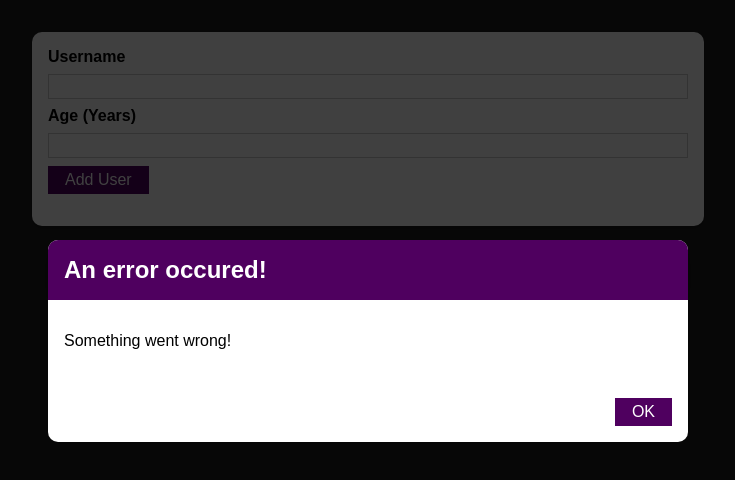
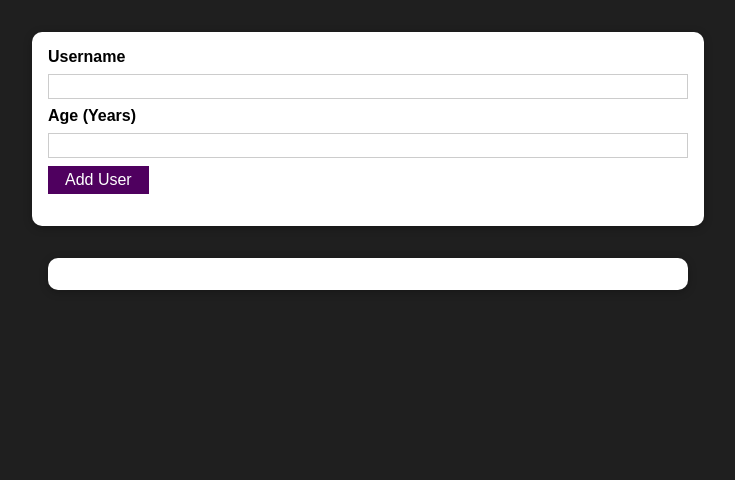
Before and after one commit to justyna92/react-user, a React (Create React App) app: page / in a window 1280 px wide. Shown: the top 480 px of the page, without its empty margins (272-1007 px from the left). Built offline with nearby package versions, Linux system fonts and the light colour scheme.

Commit message:
Managing the Error State

```diff
--- a/src/components/UI/ErrorModal.js
+++ b/src/components/UI/ErrorModal.js
@@ -5,7 +5,7 @@
 
 const ErrorModal = (props) => {
   return (
-    <div className={classes.backdrop}>
+    <div className={classes.backdrop} onClick={props.onConfirm}>
       <Card className={classes.modal}>
         <header className={classes.header}>
           <h2>{props.title}</h2>
@@ -14,7 +14,7 @@
           <p>{props.message}</p>
         </div>
         <footer className={classes.actions}>
-          <Button>OK</Button>
+          <Button onClick={props.onConfirm}>OK</Button>
         </footer>
       </Card>
     </div>
--- a/src/components/Users/AddUser.js
+++ b/src/components/Users/AddUser.js
@@ -7,15 +7,24 @@
 const AddUser = (props) => {
   const [username, setUsername] = useState('');
   const [age, setAge] = useState('');
+  const [error, setError] = useState(); // init as undefined
 
   const addUserHandler = (event) => {
     event.preventDefault();
 
     if (!username.trim().length || !age.trim().length) {
+      setError({
+        title: 'Invalid input',
+        message: 'Please enter a valid name and age (non-empty values).',
+      });
       return;
     }
 
     if (+age < 1) {
+      setError({
+        title: 'Invalid age',
+        message: 'Please enter a valid age (> 0).',
+      });
       return;
     }
 
@@ -31,9 +40,19 @@
     setAge(event.target.value);
   };
 
+  const errorHandler = () => {
+    setError(null);
+  };
+
   return (
     <div>
-      <ErrorModal title="An error occured!" message="Something went wrong!" />
+      {error && (
+        <ErrorModal
+          title={error.title}
+          message={error.message}
+          onConfirm={errorHandler}
+        />
+      )}
       <Card className={classes.input}>
         <form onSubmit={addUserHandler}>
           <label htmlFor="username">Username</label>
```
